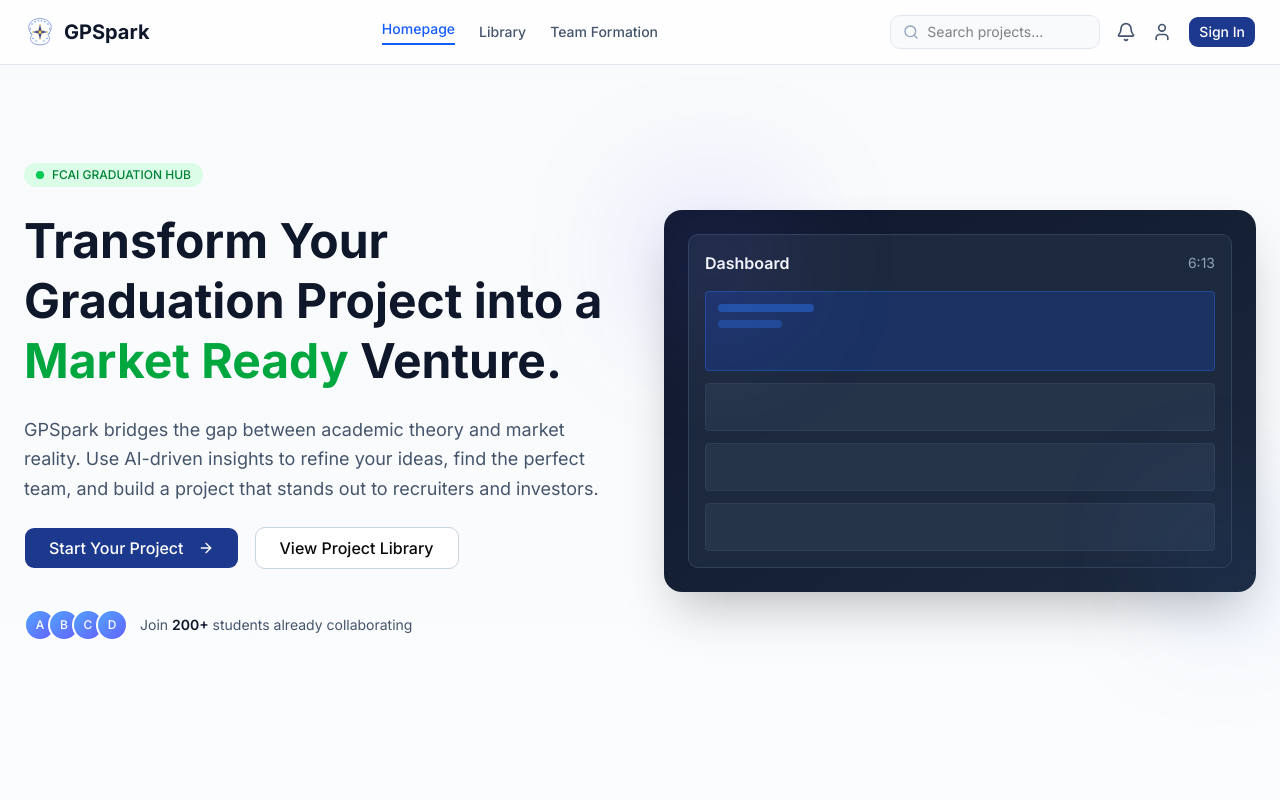
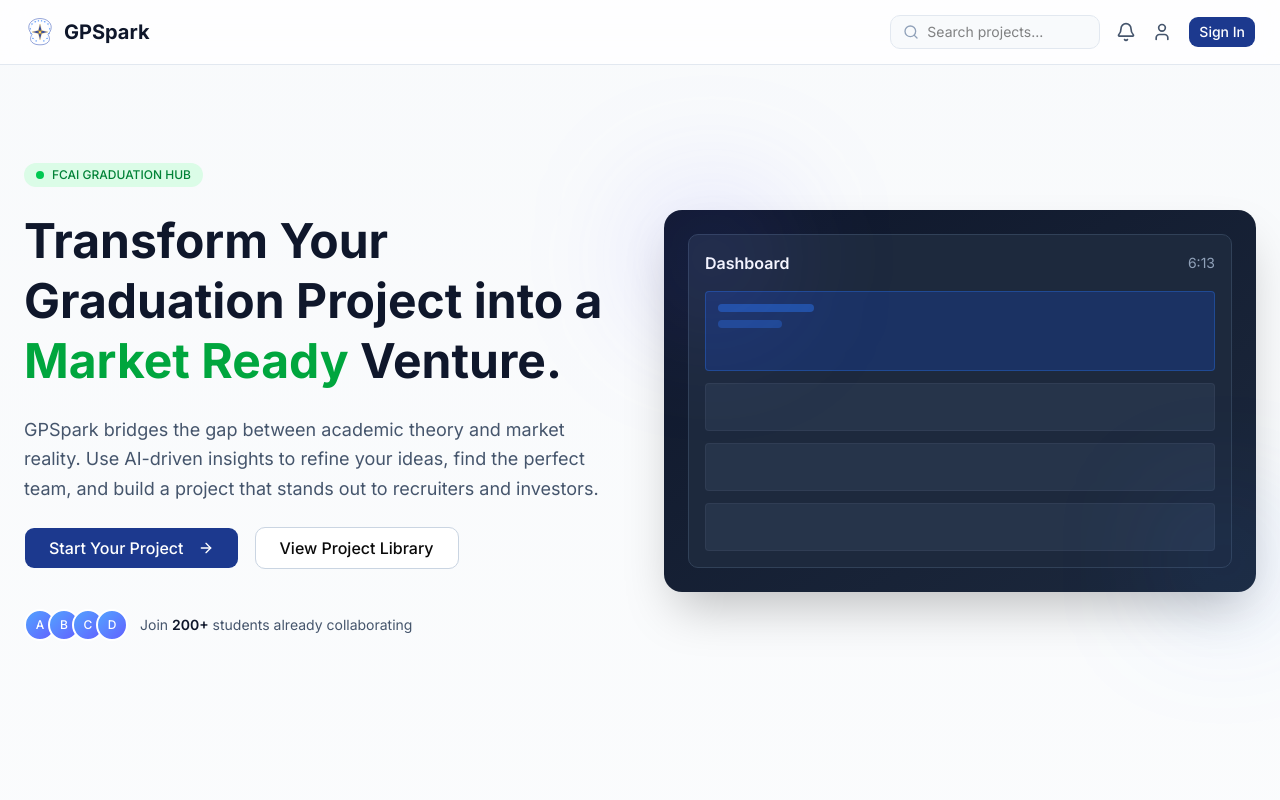
Before and after one commit to Ahmed900Wael/gpspark-fcai, a Next.js app: page / in a window 1280 px wide. Shown: the top 800 px of the page. Built offline with nearby package versions, Linux system fonts and the light colour scheme.

Commit message:
feat: remove navigation links from homepage navbar

```diff
--- a/app/page.tsx
+++ b/app/page.tsx
@@ -11,18 +11,6 @@ export default function Home() {
           <div className="flex items-center gap-2">
             <img src="/logo.svg" alt="GPSpark Logo" className="w-8 h-8" />
             <span className="text-xl font-bold text-slate-900">GPSpark</span>
-          </div>
-
-          <div className="hidden md:flex items-center gap-6">
-            <Link href="/" className="text-sm font-medium text-blue-600 border-b-2 border-blue-600 pb-1">
-              Homepage
-            </Link>
-            <Link href="/library" className="text-sm font-medium text-slate-600 hover:text-slate-900 transition-colors">
-              Library
-            </Link>
-            <Link href="/team" className="text-sm font-medium text-slate-600 hover:text-slate-900 transition-colors">
-              Team Formation
-            </Link>
           </div>
 
           <div className="flex items-center gap-4">
```
